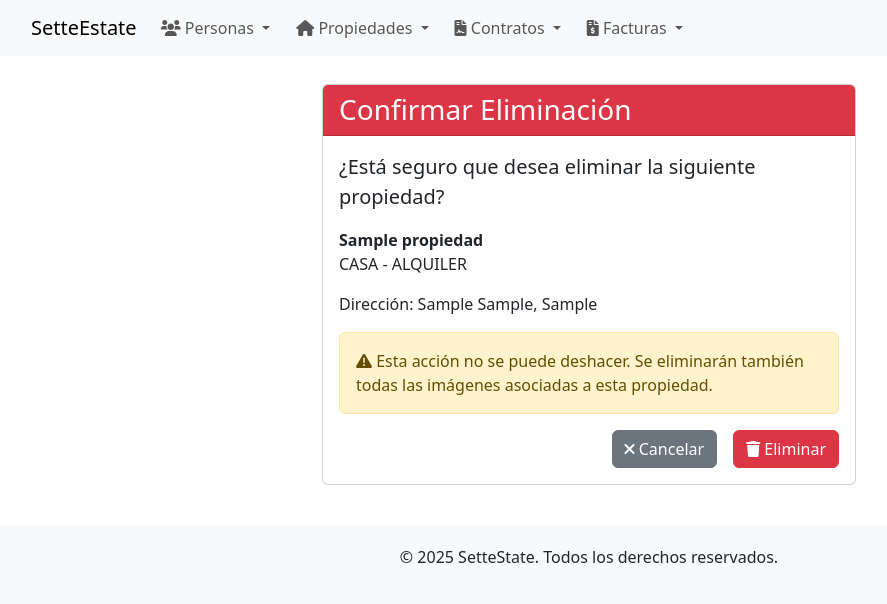
After one commit to JereGun/SettEstate, a Django app: page /propiedad/delete/1/ in a window 1280 px wide. The commit adds this page. Shown: the top 604 px of the page, without its empty margins (51-938 px from the left). Run offline with Django 5.2, Linux system fonts and the light colour scheme; tables that the repository leaves empty hold one stand-in row (values such as "Sample post").

Commit message:
Modificaciones en base.html y se agrega template para la confirmacion de eliminacion de una propiedad

```diff
--- a/settestate/templates/base.html
+++ b/settestate/templates/base.html
@@ -3,13 +3,11 @@
 <head>
     <meta charset="UTF-8">
     <meta name="viewport" content="width=device-width, initial-scale=1.0">
-    <title>{% block title %}SetteState{% endblock %}</title>
+    <title>{% block title %}SetteEstate{% endblock %}</title>
     <!-- Bootstrap CSS -->
     <link href="https://cdn.jsdelivr.net/npm/bootstrap@5.3.0/dist/css/bootstrap.min.css" rel="stylesheet">
-
     <!-- Font Awesome (para íconos) -->
     <link href="https://cdnjs.cloudflare.com/ajax/libs/font-awesome/6.0.0-beta3/css/all.min.css" rel="stylesheet">
-    <!-- Estilos personalizados -->
     <style>
         body {
             padding-top: 60px; /* Ajuste para el navbar fijo */
@@ -33,7 +31,7 @@
     <!-- Navbar -->
     <nav class="navbar navbar-expand-lg navbar-light bg-light fixed-top">
         <div class="container">
-            <a class="navbar-brand" href="{% url 'persona_list' %}">SetteState</a>
+            <a class="navbar-brand" href="{% url 'persona_list' %}">SetteEstate</a>
             <button class="navbar-toggler" type="button" data-bs-toggle="collapse" data-bs-target="#navbarNav" aria-controls="navbarNav" aria-expanded="false" aria-label="Toggle navigation">
                 <span class="navbar-toggler-icon"></span>
             </button>
@@ -70,8 +68,7 @@
                         <ul class="dropdown-menu" aria-labelledby="contratosDropdown">
                             <li><a class="dropdown-item" href="{% url 'contrato_list' %}"><i class="fas fa-list"></i> Lista de Contratos</a></li>
                             <li><a class="dropdown-item" href="{% url 'contrato_create' %}"><i class="fas fa-plus-circle"></i> Nuevo Contrato</a></li>
-                            <!-- <li><hr class="dropdown-divider"></li> -->
-                            <!-- <li><a class="dropdown-item" href=""><i class="fas fa-clock"></i> Contratos por Vencer</a></li> -->
+
                         </ul>
                     </li>
 
@@ -91,21 +88,17 @@
         </div>
     </nav>
 
-    <!-- Contenido principal -->
     <div class="container">
         {% block content %}
-        <!-- El contenido específico de cada página se insertará aquí -->
         {% endblock %}
     </div>
 
-    <!-- Pie de página -->
     <footer class="footer">
         <div class="container">
             <p>&copy; {% now "Y" %} SetteState. Todos los derechos reservados.</p>
         </div>
     </footer>
 
-    <!-- Bootstrap JS y dependencias -->
     <script src="https://cdn.jsdelivr.net/npm/@popperjs/core@2.11.6/dist/umd/popper.min.js"></script>
     <script src="https://cdn.jsdelivr.net/npm/bootstrap@5.3.0/dist/js/bootstrap.min.js"></script>
     {% block extra_js %}{% endblock %}
--- /dev/null
+++ b/settestate/templates/propiedad/propiedad_confirm_delete.html
@@ -0,0 +1,44 @@
+{% extends 'base.html' %}
+
+{% block title %}Eliminar Propiedad{% endblock %}
+
+{% block content %}
+<div class="container mt-4">
+    <div class="row justify-content-center">
+        <div class="col-md-6">
+            <div class="card">
+                <div class="card-header bg-danger text-white">
+                    <h3 class="card-title mb-0">Confirmar Eliminación</h3>
+                </div>
+                <div class="card-body">
+                    <p class="lead">¿Está seguro que desea eliminar la siguiente propiedad?</p>
+                    <div class="mb-3">
+                        <strong>{{ propiedad.nombre }}</strong>
+                        <p>{{ propiedad.tipo }} - {{ propiedad.alquiler_venta }}</p>
+                        <p>Dirección: {{ propiedad.calle }} {{ propiedad.numeracion }}, {{ propiedad.ciudad }}</p>
+                        {% if propiedad.dueño %}
+                        <p>Dueño: {{ propiedad.dueño.nombre }} {{ propiedad.dueño.apellido }}</p>
+                        {% endif %}
+                    </div>
+
+                    <div class="alert alert-warning">
+                        <i class="fas fa-exclamation-triangle"></i> Esta acción no se puede deshacer. Se eliminarán también todas las imágenes asociadas a esta propiedad.
+                    </div>
+
+                    <form method="post">
+                        {% csrf_token %}
+                        <div class="d-grid gap-2 d-md-flex justify-content-md-end">
+                            <a href="{% url 'propiedad_list' %}" class="btn btn-secondary me-md-2">
+                                <i class="fas fa-times"></i> Cancelar
+                            </a>
+                            <button type="submit" class="btn btn-danger">
+                                <i class="fas fa-trash"></i> Eliminar
+                            </button>
+                        </div>
+                    </form>
+                </div>
+            </div>
+        </div>
+    </div>
+</div>
+{% endblock %}
```
